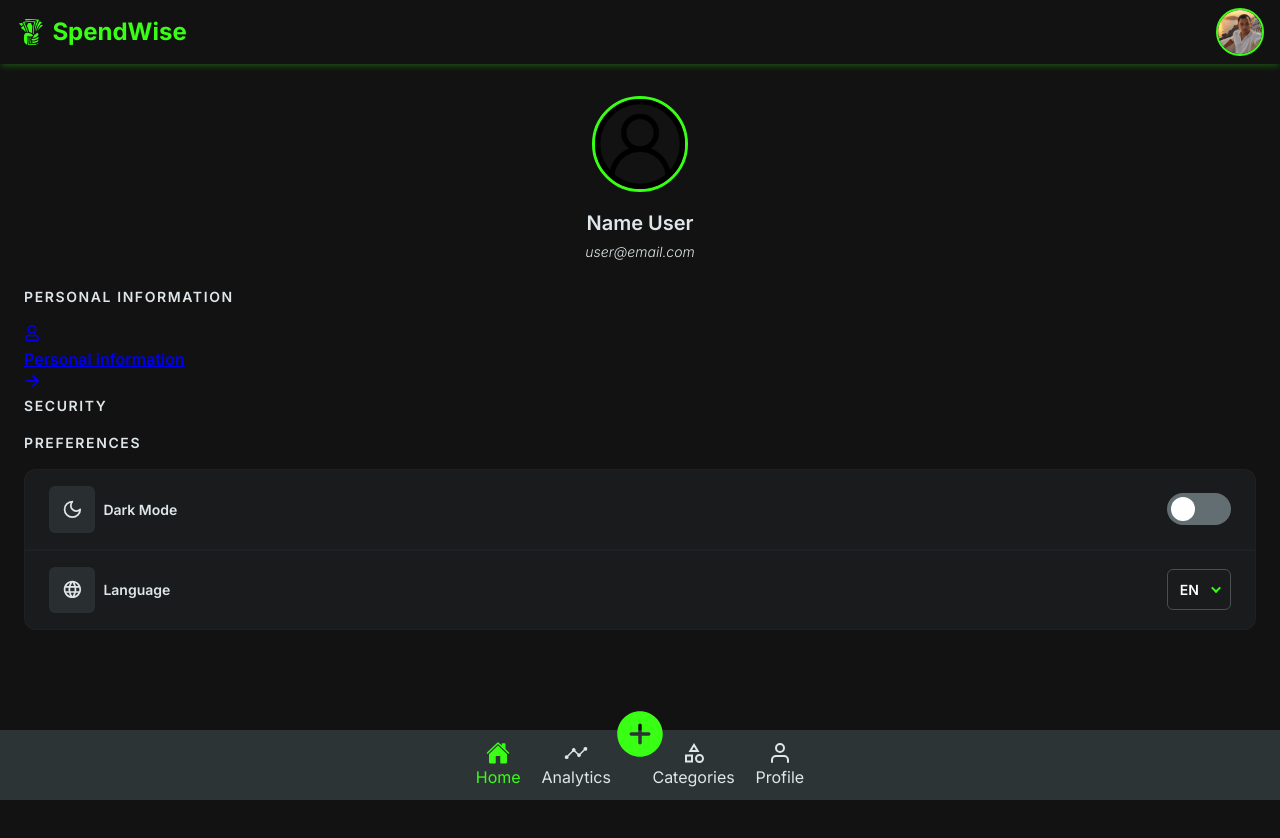
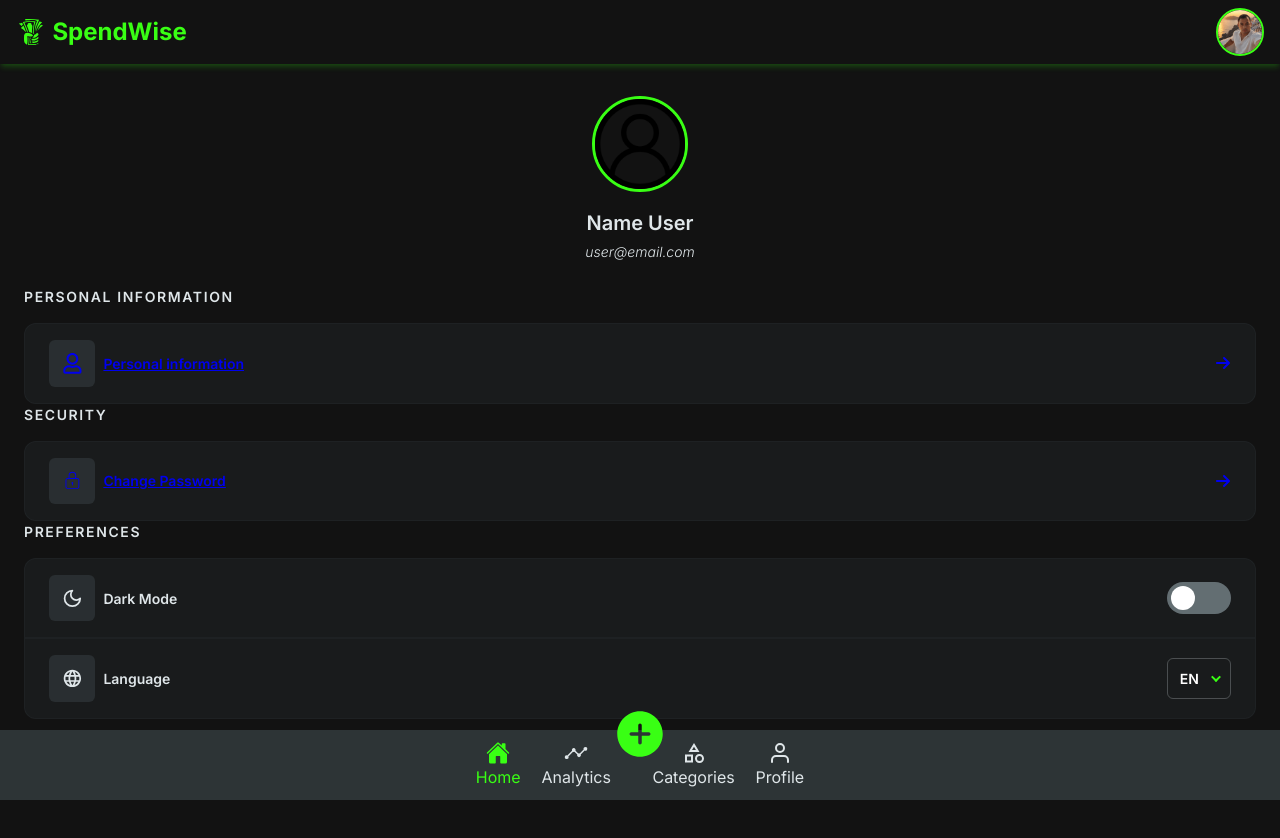
Before and after one commit to Andriamahay11master/SpendWise, a React (Vite) app: page /profile in a window 1280 px wide. Before the commit the page ends 800 px from the top, so only its background shows below. Built offline with nearby package versions, Linux system fonts and the light colour scheme.

Commit message:
add structure other setting

```diff
--- a/src/components/Profile/Profile.tsx
+++ b/src/components/Profile/Profile.tsx
@@ -3,6 +3,7 @@ import { FaArrowRight } from "react-icons/fa6";
 import { LuMoon } from "react-icons/lu";
 import { MdOutlineLanguage } from "react-icons/md";
 import { FaRegUser } from "react-icons/fa";
+import { CiLock } from "react-icons/ci";
 import { Link } from "react-router";
 interface ProfileProps {
   image: string;
@@ -28,9 +29,9 @@ const Profile = ({ image, name, email }: ProfileProps) => {
         </div>
       </div>
       <div className="profil-bottom">
-        <div className="profil-item">
+        <div className="profil-setting">
           <h3 className="title-h3">personal information</h3>
-          <Link to={`/profil/${name}`} className="profil-setting-item">
+          <Link to={`/profil/info/${name}`} className="profil-setting-item">
             <div className="profil-col">
               <div className="setting-icon">
                 <FaRegUser />
@@ -42,8 +43,19 @@ const Profile = ({ image, name, email }: ProfileProps) => {
             </div>
           </Link>
         </div>
-        <div className="profil-item">
+        <div className="profil-setting">
           <h3 className="title-h3">security</h3>
+          <Link to={`/profil/password/${name}`} className="profil-setting-item">
+            <div className="profil-col">
+              <div className="setting-icon">
+                <CiLock />
+              </div>
+              <p className="setting-name">Change Password</p>
+            </div>
+            <div className="profil-col">
+              <FaArrowRight />
+            </div>
+          </Link>
         </div>
         <div className="profil-setting">
           <h3 className="title-h3">preferences</h3>
```
